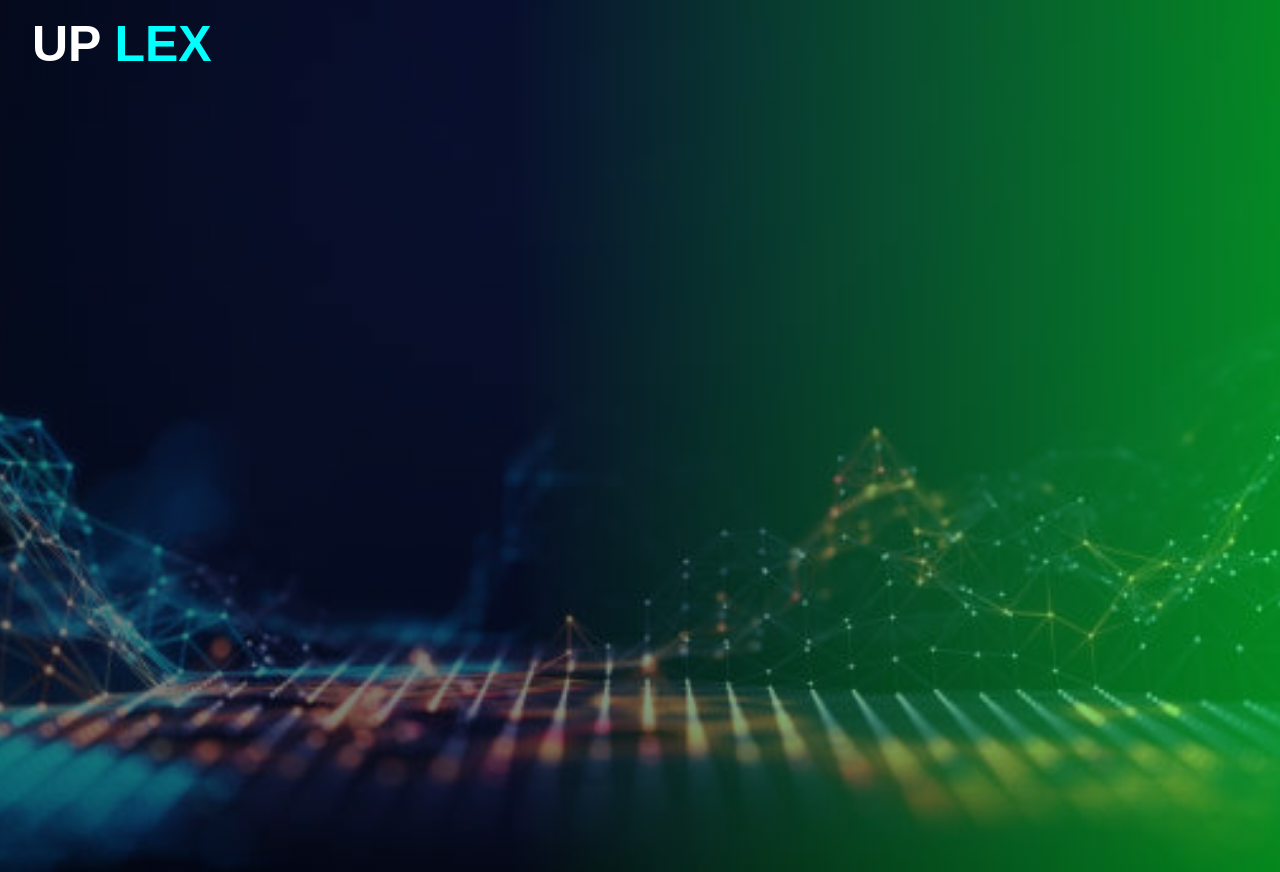
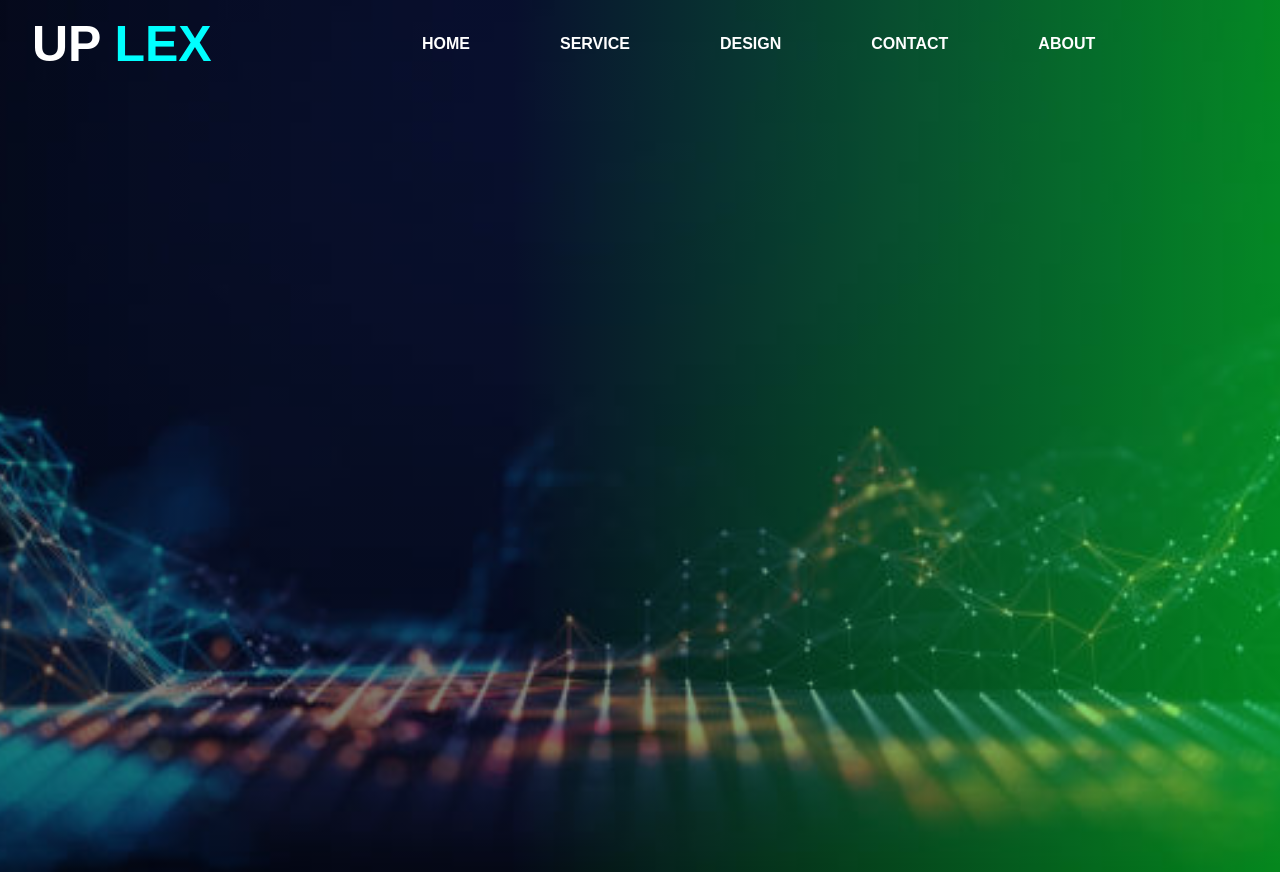
Before and after one commit to Patrick-JR/practice_web, a plain HTML site: page index.html in a window 1280 px wide. Drawn offline with Linux system fonts and the light colour scheme.

Commit message:
I added a menu bar on the page

```diff
--- a/index.html
+++ b/index.html
@@ -16,6 +16,16 @@
                     <span class="name2">LEX</span>
                 </div>
             </div>
+
+            <div class="menu">
+                <ul>
+                    <li><a href="#">HOME</a></li>
+                    <li><a href="#">SERVICE</a></li>
+                    <li><a href="#">DESIGN</a></li>
+                    <li><a href="#">CONTACT</a></li>
+                    <li><a href="#">ABOUT</a></li>
+                </ul>
+            </div>
         </div>
     </div>
 
--- a/style.css
+++ b/style.css
@@ -36,3 +36,33 @@
 .name2{
     color: cyan;
 }
+.menu{
+    width: 500px;
+    height: 70px;
+    float: left;
+}
+ul{
+    float: left;
+    display: flex;
+    justify-content: center;
+    align-items: center;
+    margin-top: 35px;
+}
+ul li{
+    margin-left: 90px;
+    list-style: none;
+    font-size: 16px;
+}
+ul li a{
+    font-size: 16px;
+    font-family: Arial;
+    font-weight: bold;
+    text-decoration: none;
+    color: white;
+    transition: 0.4s ease-in-out;
+}
+
+ul li a:hover{
+    color: cyan;
+
+}
```
